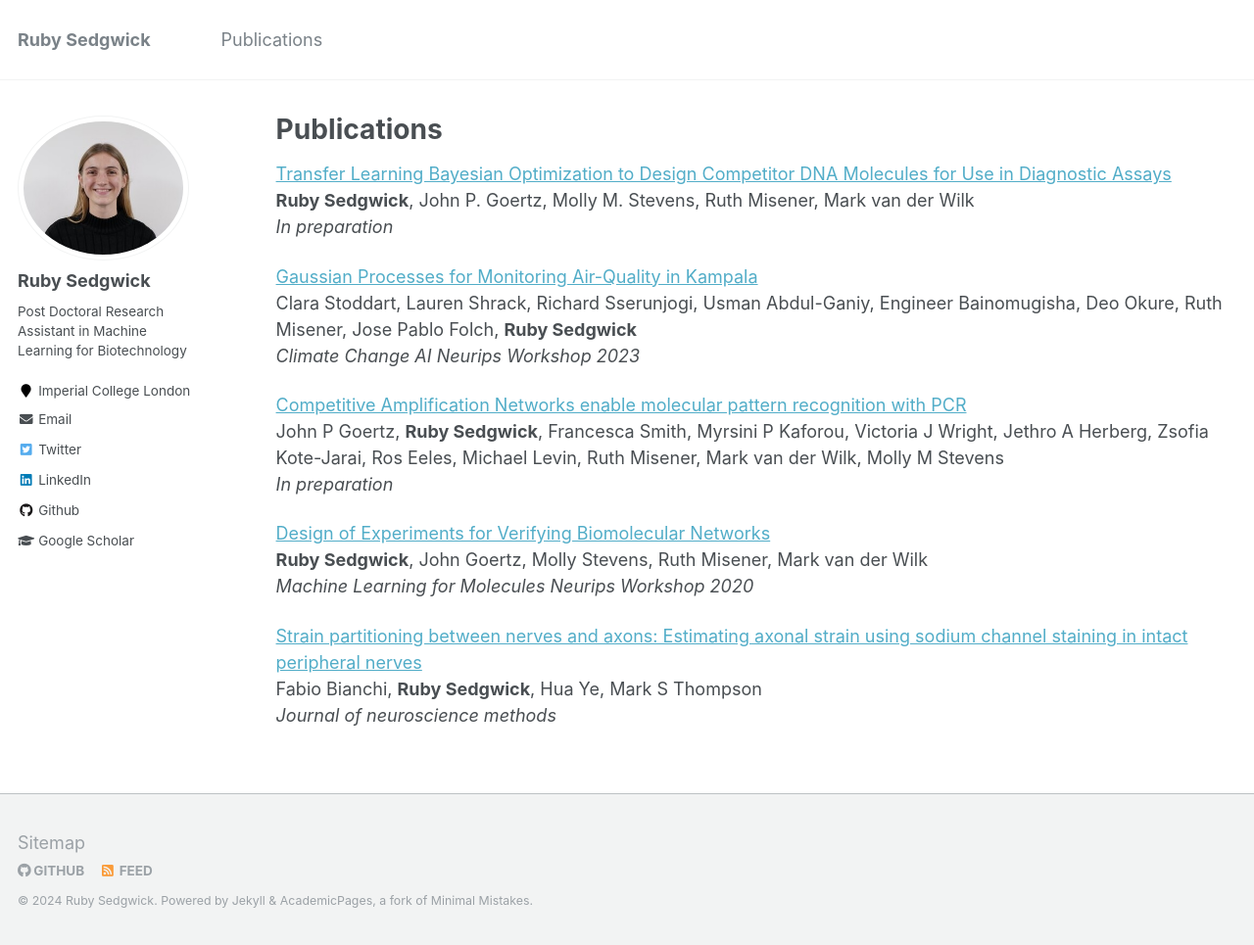
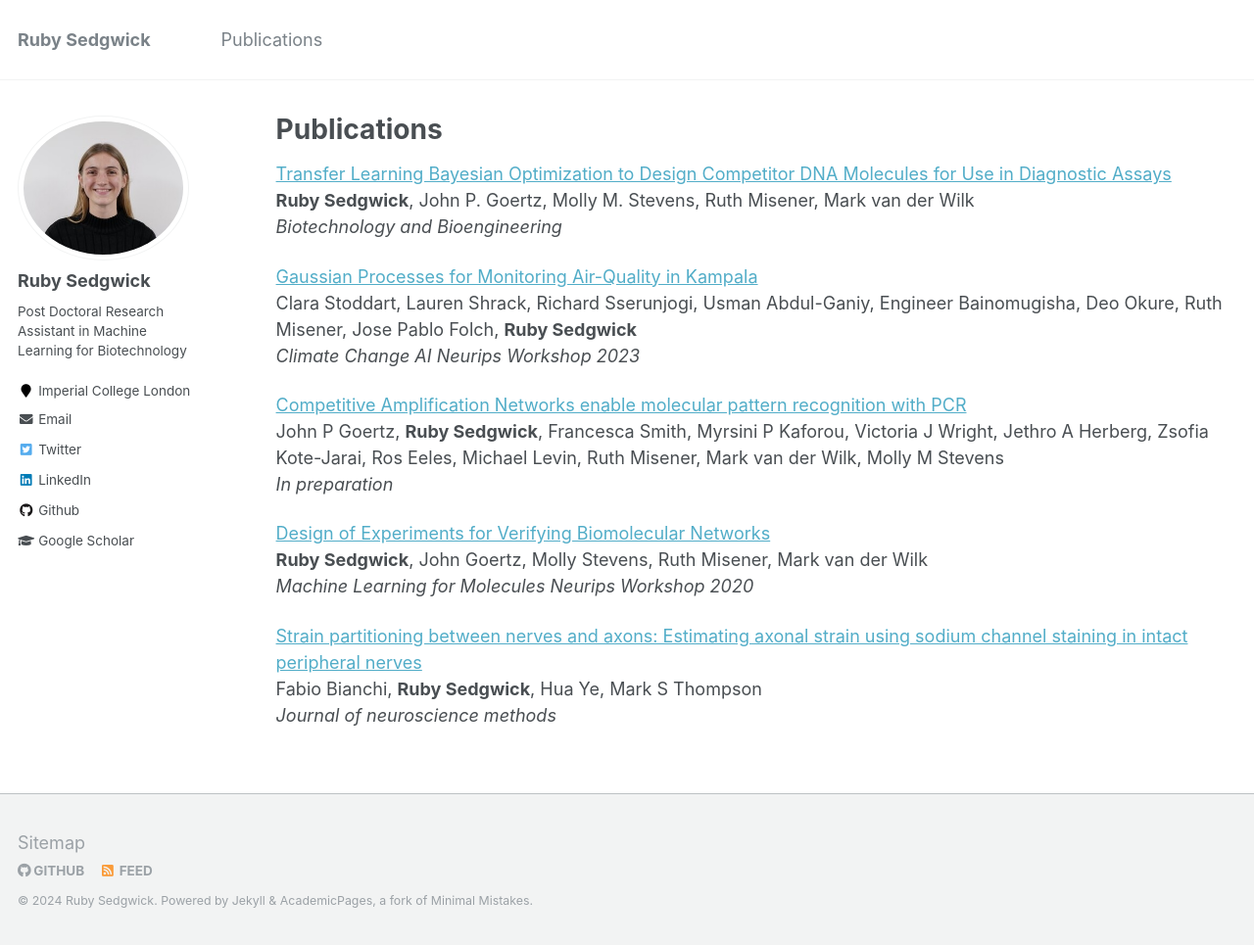
Before and after one commit to RSedgwick/rsedgwick.github.io, a Jekyll site: the page built from _pages/publications.md, in a window 1280 px wide and 965 px high. Shown: the whole window at 98% size. Built offline with Jekyll 4.4.1, drawn with Linux system fonts in a browser that asks for light colours.

Commit message:
Update publications.md

```diff
--- a/_pages/publications.md
+++ b/_pages/publications.md
@@ -5,9 +5,9 @@
 author_profile: true
 ---
 
-[Transfer Learning Bayesian Optimization to Design Competitor DNA Molecules for Use in Diagnostic Assays](https://arxiv.org/abs/2402.17704) \
+[Transfer Learning Bayesian Optimization to Design Competitor DNA Molecules for Use in Diagnostic Assays](http://doi.org/10.1002/bit.28854) \
 **Ruby Sedgwick**, John P. Goertz, Molly M. Stevens, Ruth Misener, Mark van der Wilk \
-_In preparation_
+_Biotechnology and Bioengineering_
 
 [Gaussian Processes for Monitoring Air-Quality in Kampala](https://arxiv.org/abs/2311.16625) \
 Clara Stoddart, Lauren Shrack, Richard Sserunjogi, Usman Abdul-Ganiy, Engineer Bainomugisha, Deo Okure, Ruth Misener, Jose Pablo Folch, **Ruby Sedgwick** \
@@ -17,7 +17,6 @@
 John P Goertz, **Ruby Sedgwick**, Francesca Smith, Myrsini P Kaforou, Victoria J Wright, Jethro A Herberg, Zsofia Kote-Jarai, Ros Eeles, Michael Levin, Ruth Misener, Mark van der Wilk, Molly M Stevens \
 _In preparation_
 
-
 [Design of Experiments for Verifying Biomolecular Networks](https://arxiv.org/pdf/2011.10575) \
 **Ruby Sedgwick**, John Goertz, Molly Stevens, Ruth Misener, Mark van der Wilk \
 _Machine Learning for Molecules Neurips Workshop 2020_
```
